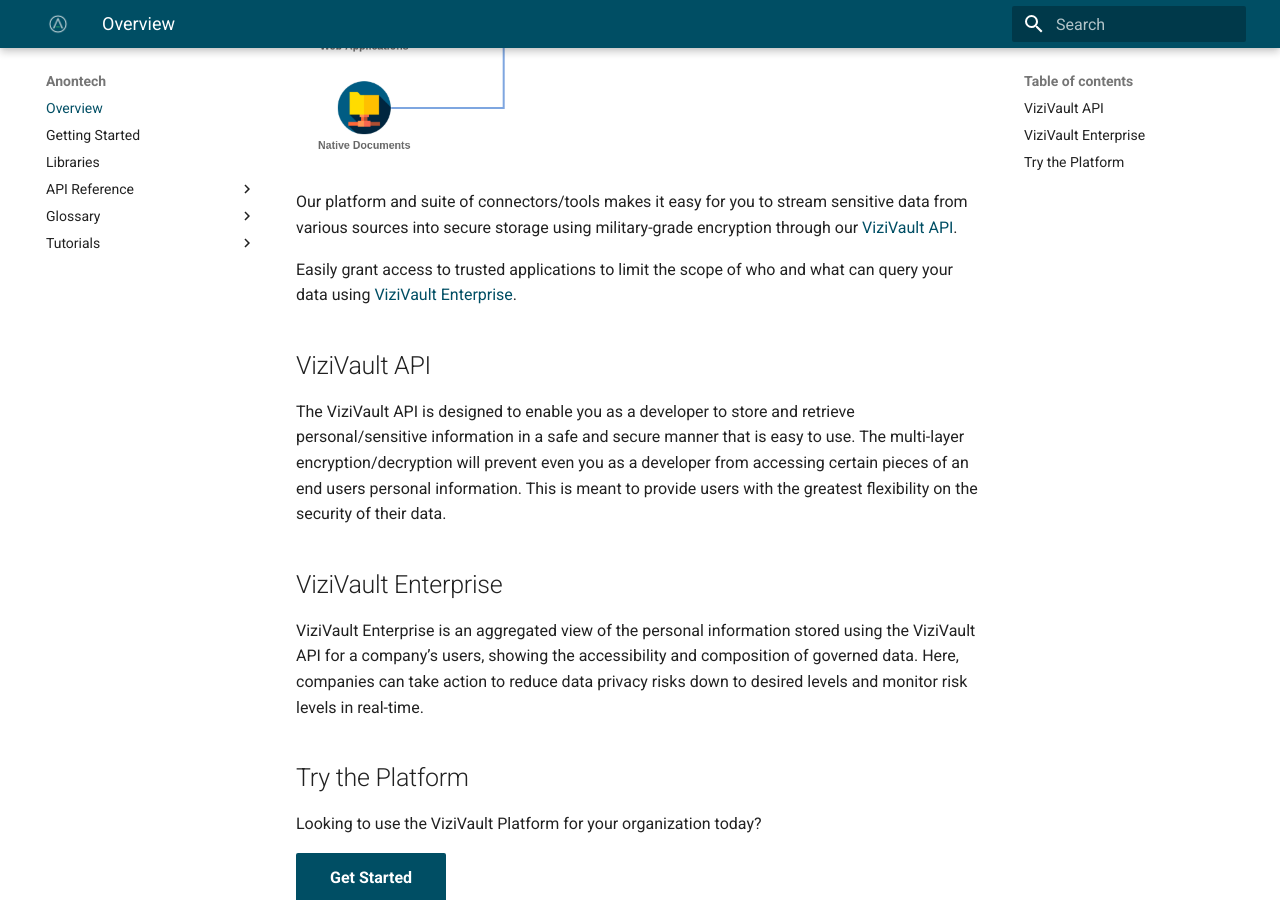
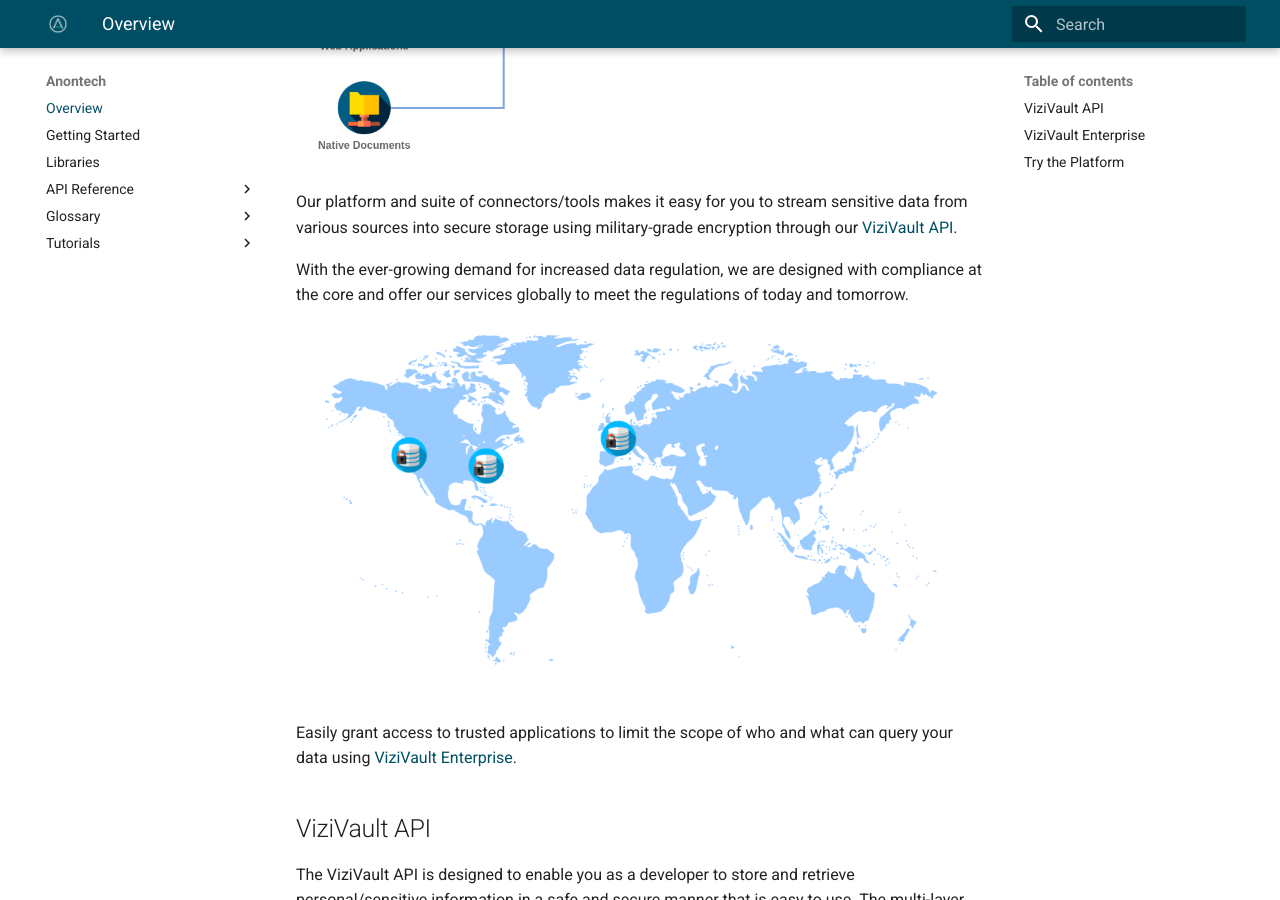
Before and after one commit to anontechnology/documentation, an MkDocs documentation site: the page built from docs/index.md, in a window 1280 px wide and 900 px high, scrolled down 675 px. Built offline with MkDocs 1.6.1 and Material for MkDocs 9.7.7, drawn with Linux system fonts in a browser that asks for light colours.

Commit message:
Added geo vaults diagram

```diff
--- a/docs/index.md
+++ b/docs/index.md
@@ -6,6 +6,9 @@ We aim to empower engineers to easily control access to their organization's sen
 ![ViziVault Platform Overview](/assets/images/anontech-overview-no-data.png)
 
 Our platform and suite of connectors/tools makes it easy for you to stream sensitive data from various sources into secure storage using military-grade encryption through our [ViziVault API](#vizivault-api).
+
+With the ever-growing demand for increased data regulation, we are designed with compliance at the core and offer our services globally to meet the regulations of today and tomorrow.
+![Global Vaults](/assets/images/anontech-geovaults.png)
 
 Easily grant access to trusted applications to limit the scope of who and what can query your data using [ViziVault Enterprise](#vizivault-enterprise).
 
```
Also changed, not shown: docs/assets/images/anontech-geovaults.png (added).
